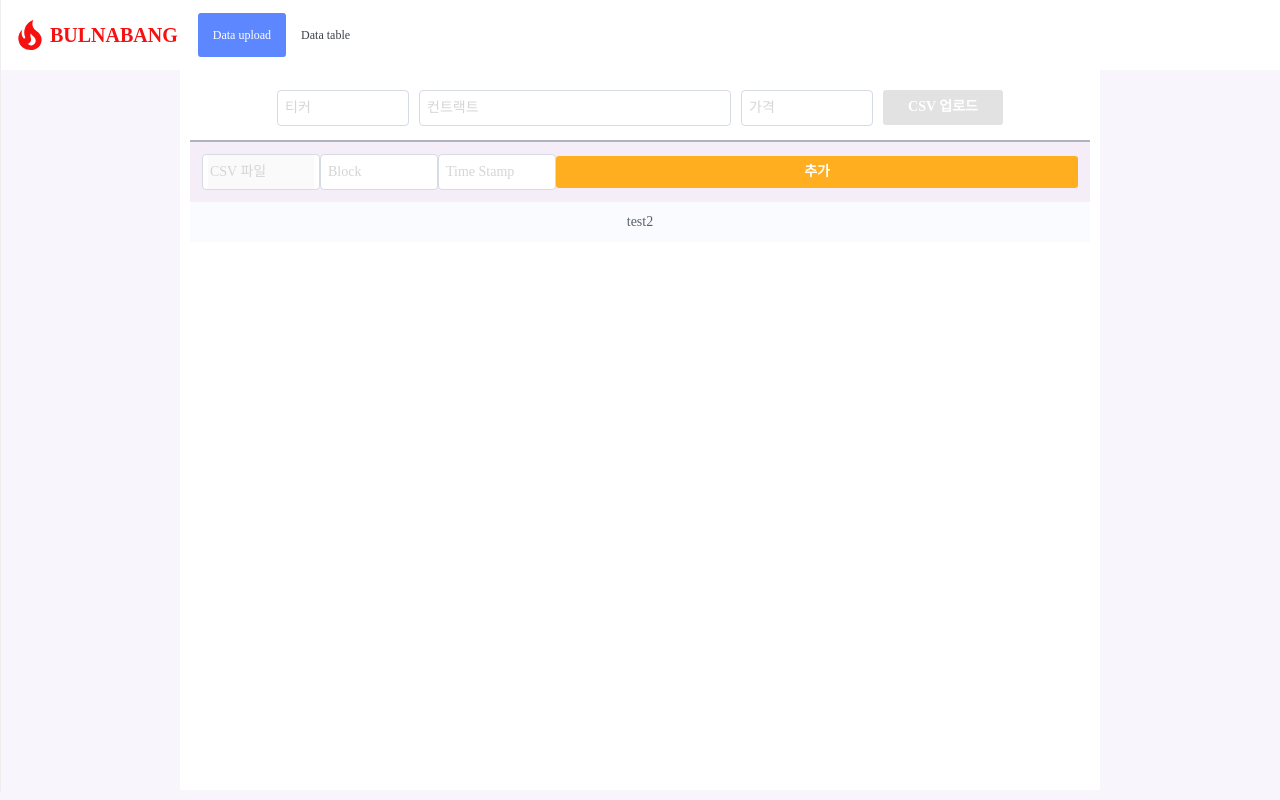
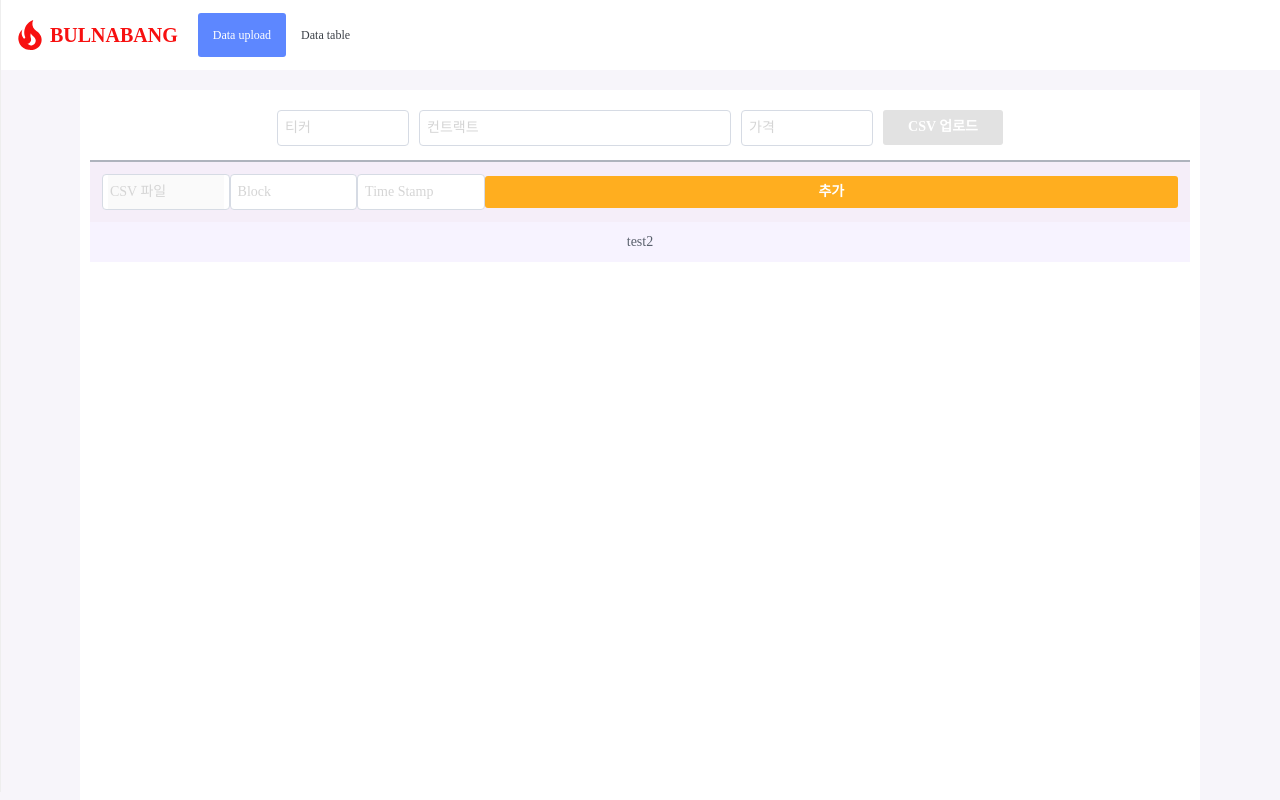
Before and after one commit to wldus904/bulnabang, a Next.js app: page /upload in a window 1280 px wide. Built offline with nearby package versions, Linux system fonts and the light colour scheme.

Commit message:
design: 업로드 페이지 디자인 수정

```diff
--- a/src/styles/global-style.ts
+++ b/src/styles/global-style.ts
@@ -44,4 +44,11 @@ export const GlobalStyle = createGlobalStyle`
           background-color: #f2f5fa;
         }
     }
+
+    /////////////////////////////////////////// button
+    .small-btn {
+        width: fit-content;
+        min-width: 52px;
+        padding: 4px 12px;
+    }
 `;
--- a/src/styles/layout.ts
+++ b/src/styles/layout.ts
@@ -4,7 +4,7 @@ import { theme } from "./theme";
 export const LayoutWrapper = styled.div`
     height: 100vh;
     overflow-y: auto;
-    background-color: #f9f5fc;
+    background-color: #f7f5fa;
     &::-webkit-scrollbar {
         width: 15px; /* 스크롤바의 너비 */
     }
@@ -58,9 +58,10 @@ export const MainBox = styled.div`
 `;
 export const Contents = styled.div`
     position: relative;
-    max-width: 900px;
+    max-width: 1100px;
     padding: 10px;
     min-height: calc(100vh - 100px); // view height - (header + footer)
     background-color: #fff;
     margin: auto;
+    margin-top: 20px;
 `;
--- a/src/styles/upload/upload.ts
+++ b/src/styles/upload/upload.ts
@@ -36,7 +36,7 @@ export const InputWrapper: StyledInterface = styled.div`
 export const FileInputContent: StyledInterface = styled.ul`
     width: 100%;
     padding: 0;
-    background-color: #f9fbff;
+    background-color: #f7f3ff;
     list-style-type: none;
     border-top: 2px solid #aeb3bd;
 `;
@@ -52,6 +52,22 @@ export const FileInputBox: StyledInterface = styled.li`
         border: 1px solid #E3EAF8
         font-weight: 600;
         color: ${theme.colors.textPrimary};
+    }
+
+    .input-box {
+        margin-right: 10px;
+        &:nth-child(1) {
+            width: calc(30% - 10px);
+            max-width: 200px;
+        }
+        &:nth-child(2) {
+            width: calc(30% - 10px);
+            max-width: 200px;
+        }
+        &:nth-child(3) {
+            width: calc(40% - 10px);
+            max-width: 400px;
+        }
     }
 `;
 
```
Lines whose indentation alone changed are shown as unchanged.
